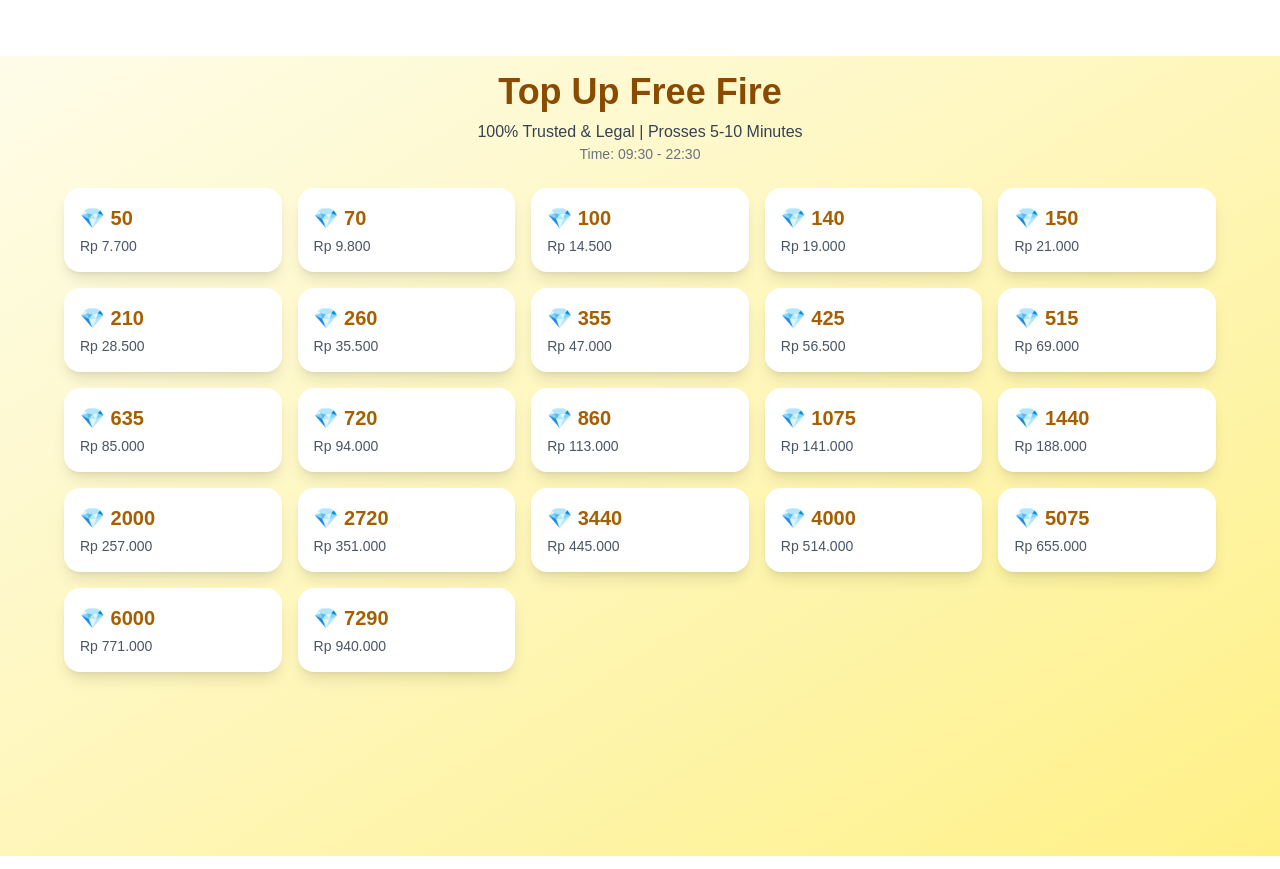
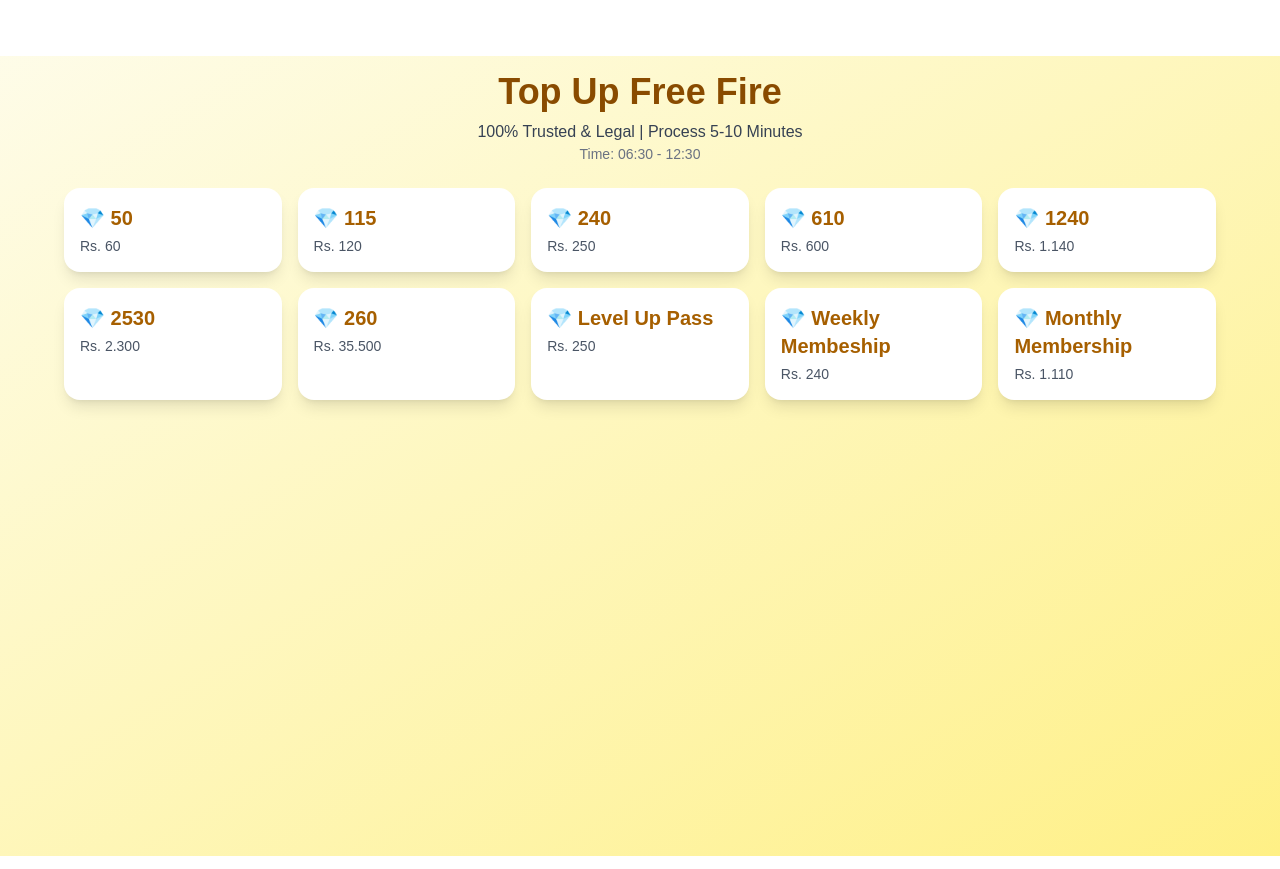
Before and after one commit to TECHNO-NB/moneyhub, a Next.js app: page /ff-topup in a window 1280 px wide. Shown: the part 560-1429 px from the top of the page. Built offline with nearby package versions, Linux system fonts and the light colour scheme.

Commit message:
fixed ff dimond topup rate and add group link

```diff
--- a/src/app/1xbet/page.tsx
+++ b/src/app/1xbet/page.tsx
@@ -68,7 +68,7 @@
         />
 
         <motion.a
-          href="#"
+          href="https://chat.whatsapp.com/Fl02NOd4JVgKnoYECvSi2l"
           className="bg-yellow-500 hover:bg-yellow-400 text-black font-semibold px-6 py-3 rounded-full transition inline-block"
           whileHover={{ scale: 1.05 }}
           whileTap={{ scale: 0.95 }}
--- a/src/app/ff-topup/page.tsx
+++ b/src/app/ff-topup/page.tsx
@@ -69,7 +69,7 @@
         />
 
         <motion.a
-          href="#"
+          href="https://chat.whatsapp.com/Fl02NOd4JVgKnoYECvSi2l"
           className="bg-yellow-500 hover:bg-yellow-400 text-black font-semibold px-6 py-3 rounded-full transition inline-block"
           whileHover={{ scale: 1.05 }}
           whileTap={{ scale: 0.95 }}
--- a/src/app/stake/page.tsx
+++ b/src/app/stake/page.tsx
@@ -73,7 +73,7 @@
         </motion.div>
 
         <motion.a
-          href="#"
+          href="https://chat.whatsapp.com/Fl02NOd4JVgKnoYECvSi2l"
           className="bg-yellow-500 hover:bg-yellow-400 text-black font-semibold px-6 py-3 rounded-full transition inline-block"
           whileHover={{ scale: 1.05 }}
           whileTap={{ scale: 0.95 }}
--- a/src/components/FFTopUpRate.tsx
+++ b/src/components/FFTopUpRate.tsx
@@ -2,28 +2,28 @@
 import React from "react";
 
 const topUpOptions = [
-  { diamonds: 50, price: 7700 },
-  { diamonds: 70, price: 9800 },
-  { diamonds: 100, price: 14500 },
-  { diamonds: 140, price: 19000 },
-  { diamonds: 150, price: 21000 },
-  { diamonds: 210, price: 28500 },
+  { diamonds: 50, price: 60 },
+  { diamonds: 115, price: 120 },
+  { diamonds: 240, price: 250 },
+  { diamonds: 610, price: 600 },
+  { diamonds: 1240, price: 1140 },
+  { diamonds: 2530, price: 2300 },
   { diamonds: 260, price: 35500 },
-  { diamonds: 355, price: 47000 },
-  { diamonds: 425, price: 56500 },
-  { diamonds: 515, price: 69000 },
-  { diamonds: 635, price: 85000 },
-  { diamonds: 720, price: 94000 },
-  { diamonds: 860, price: 113000 },
-  { diamonds: 1075, price: 141000 },
-  { diamonds: 1440, price: 188000 },
-  { diamonds: 2000, price: 257000 },
-  { diamonds: 2720, price: 351000 },
-  { diamonds: 3440, price: 445000 },
-  { diamonds: 4000, price: 514000 },
-  { diamonds: 5075, price: 655000 },
-  { diamonds: 6000, price: 771000 },
-  { diamonds: 7290, price: 940000 },
+  { diamonds: 'Level Up Pass', price: 250 },
+  { diamonds: 'Weekly Membeship', price: 240 },
+  { diamonds: 'Monthly Membership', price: 1110 },
+  // { diamonds: 635, price: 85000 },
+  // { diamonds: 720, price: 94000 },
+  // { diamonds: 860, price: 113000 },
+  // { diamonds: 1075, price: 141000 },
+  // { diamonds: 1440, price: 188000 },
+  // { diamonds: 2000, price: 257000 },
+  // { diamonds: 2720, price: 351000 },
+  // { diamonds: 3440, price: 445000 },
+  // { diamonds: 4000, price: 514000 },
+  // { diamonds: 5075, price: 655000 },
+  // { diamonds: 6000, price: 771000 },
+  // { diamonds: 7290, price: 940000 },
 ];
 
 export default function TopUpRate() {
@@ -31,8 +31,8 @@
     <main className="min-h-screen bg-gradient-to-br from-yellow-50 to-yellow-200 p-4">
       <div className="max-w-4xl mx-auto text-center mb-6">
         <h1 className="text-4xl font-bold text-yellow-800">Top Up Free Fire</h1>
-        <p className="text-gray-700 mt-2">100% Trusted & Legal | Prosses 5-10 Minutes</p>
-        <p className="text-sm text-gray-500">Time: 09:30 - 22:30</p>
+        <p className="text-gray-700 mt-2">100% Trusted & Legal | Process 5-10 Minutes</p>
+        <p className="text-sm text-gray-500">Time: 06:30 - 12:30</p>
       </div>
 
       <div className="grid grid-cols-2 sm:grid-cols-3 md:grid-cols-4 lg:grid-cols-5 gap-4 max-w-6xl mx-auto">
@@ -45,7 +45,7 @@
               💎 {diamonds}
             </div>
             <div className="text-gray-600 text-sm mt-1">
-              Rp {price.toLocaleString("id-ID")}
+              Rs. {price.toLocaleString("id-ID")}
             </div>
           </div>
         ))}
```
